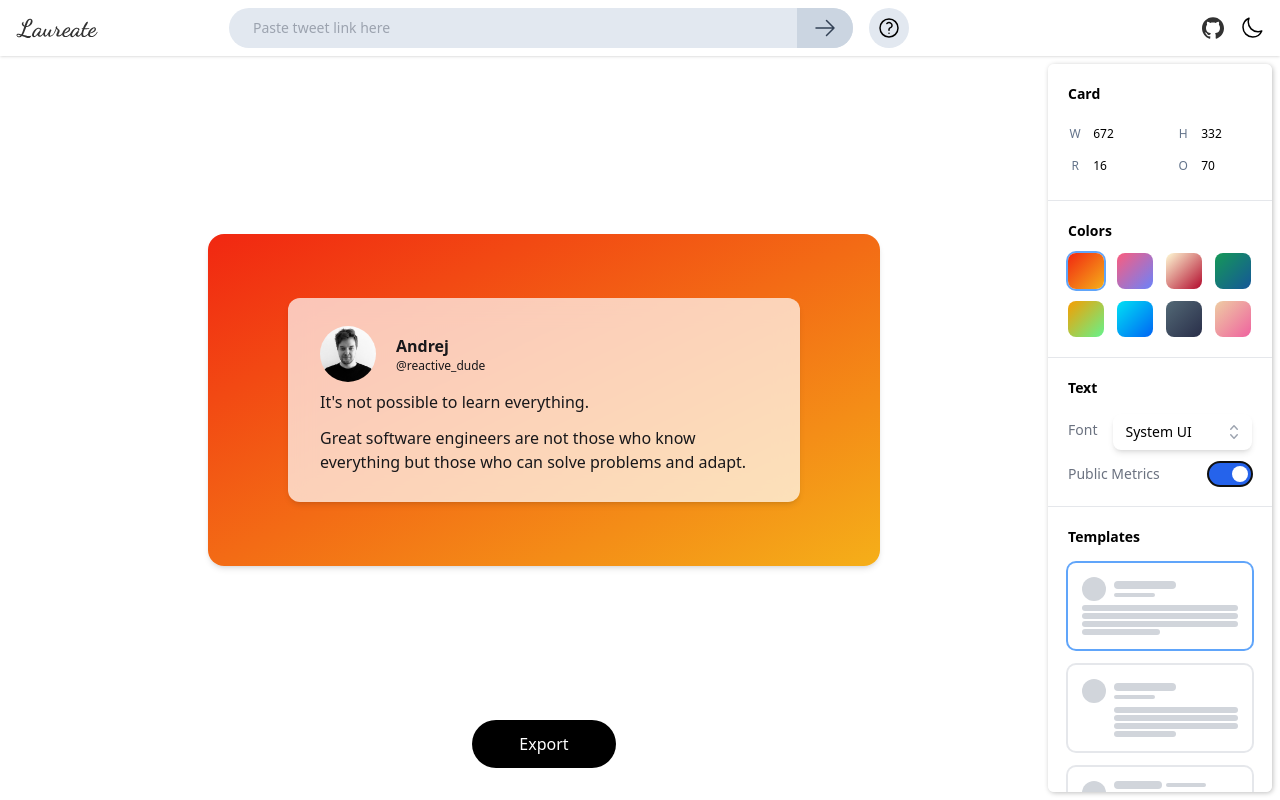
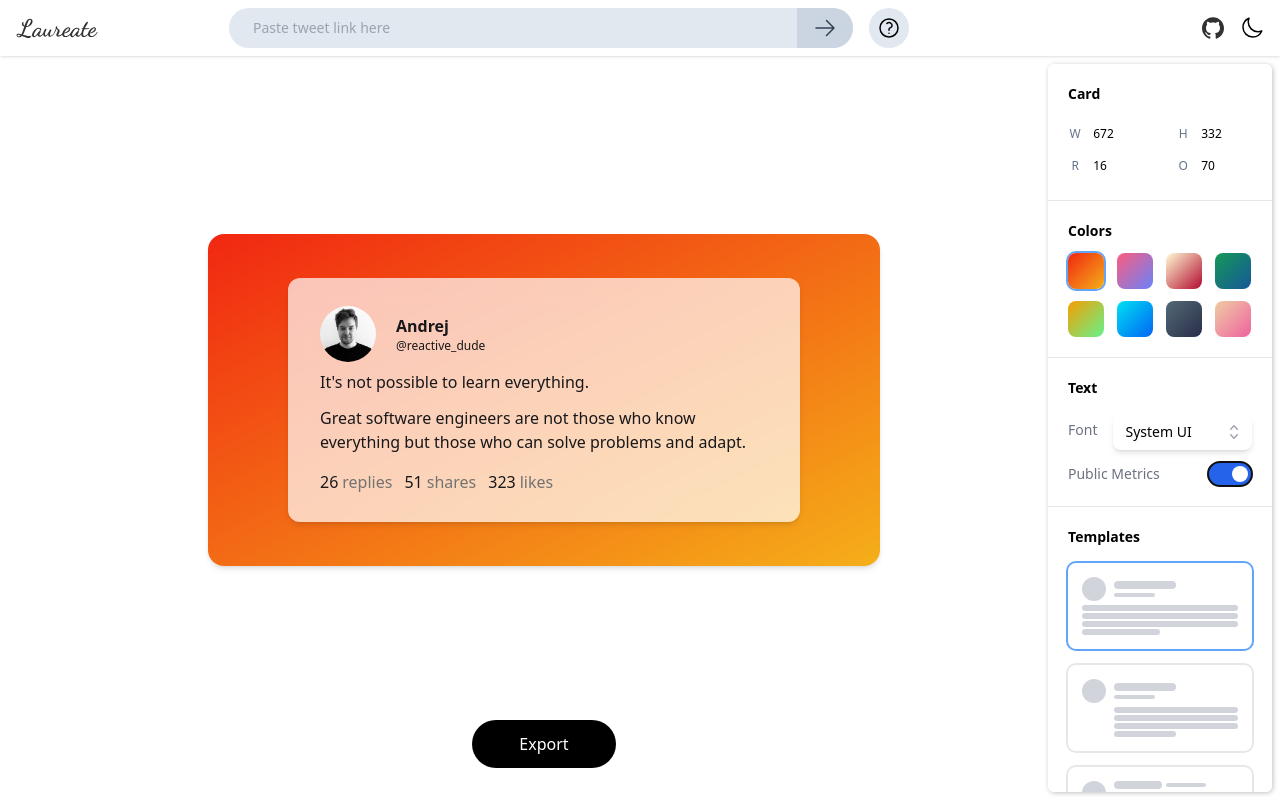
Before and after one commit to subhoghoshX/laureate, a Next.js app: page / in a window 1280 px wide. Both pictures are taken after a click on the label "Public Metrics". Built offline with nearby package versions, Linux system fonts and the light colour scheme; what prettier-plugin-tailwindcss would draw is missing.

Commit message:
feat: public metrics

```diff
--- a/components/TweetCard/CardInner.tsx
+++ b/components/TweetCard/CardInner.tsx
@@ -6,10 +6,11 @@ import { useTweetStore } from "../../store/tweet";
 export default function CardInner() {
   const tweetInfo = useTweetStore((state) => state.tweetInfo);
   const setTweetInfo = useTweetStore((state) => state.setTweetInfo);
-  const { profile_image_url, name, username, text } = tweetInfo;
+  const { profile_image_url, name, username, text, retweet_count, reply_count, like_count } = tweetInfo;
   const selectedTemplate = useTemplateStore((state) => state.selectedTemplate);
   const opacity = useCardStore((state) => state.opacity);
   const font = useCardStore((state) => state.font);
+  const isMatricsVisible = useTweetStore((state) => state.isMetricsVisible);
 
   // Firefox fix
   const [imageData, setImageData] = useState("");
@@ -76,6 +77,20 @@ export default function CardInner() {
             <p key={index}>{content}</p>
           ))}
         </div>
+        <div className={`flex mt-4 gap-x-3 ${isMatricsVisible ? 'block' : 'hidden'}`}>
+          <div>
+            <span>{new Intl.NumberFormat('en', {notation: 'compact'}).format(reply_count)}</span>
+            <span className="text-neutral-500 ml-1">replies</span>
+          </div>
+          <div>
+            <span>{new Intl.NumberFormat('en', {notation: 'compact'}).format(retweet_count)}</span>
+            <span className="text-neutral-500 ml-1">shares</span>
+          </div>
+          <div>
+            <span>{new Intl.NumberFormat('en', {notation: 'compact'}).format(like_count)}</span>
+            <span className="text-neutral-500 ml-1">likes</span>
+          </div>
+        </div>
       </div>
     </div>
   );
```
